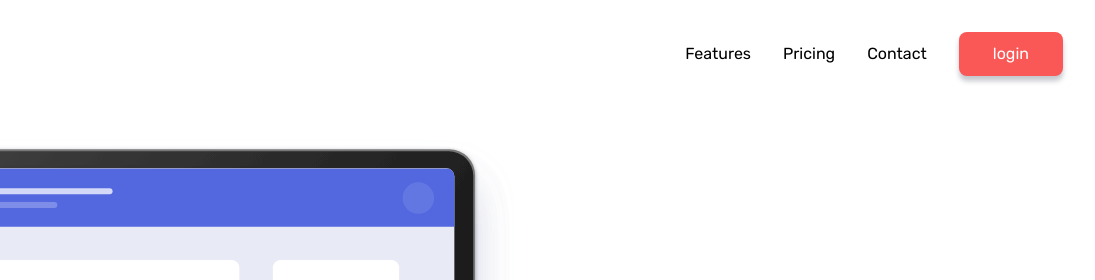
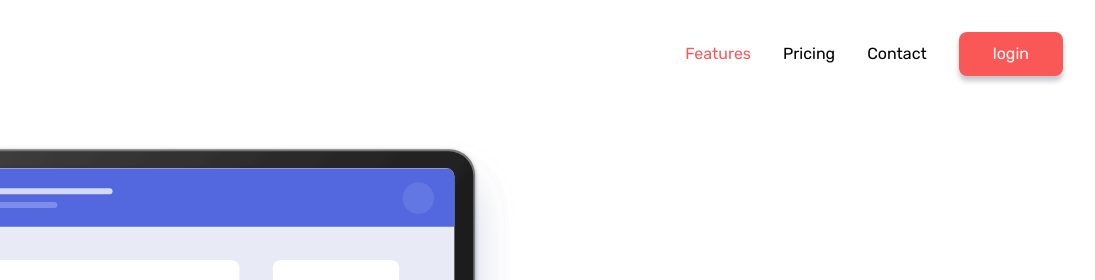
Before and after one commit to dimitrisdr/bookmark-landing-page, a plain HTML site: page index.html in a window 1280 px wide. In both pictures the pointer is over the item 903 px from the left and 54 px from the top of the page. Shown: the top 280 px of the page, 185-1280 px from the left. Drawn offline with Linux system fonts and the light colour scheme.

Commit message:
update nav-items hover state

```diff
--- a/style.css
+++ b/style.css
@@ -524,6 +524,14 @@ body {
         gap: var(--global-gap);
     }
 
+    .nav-item {
+        transition: color 0.2s ease-in;
+    }
+
+    .nav-item:hover {
+        color: var(--Soft-Red);
+    }
+
     .btn-nav-item {
         background-color: var(--Soft-Red);
         color: white;
```
